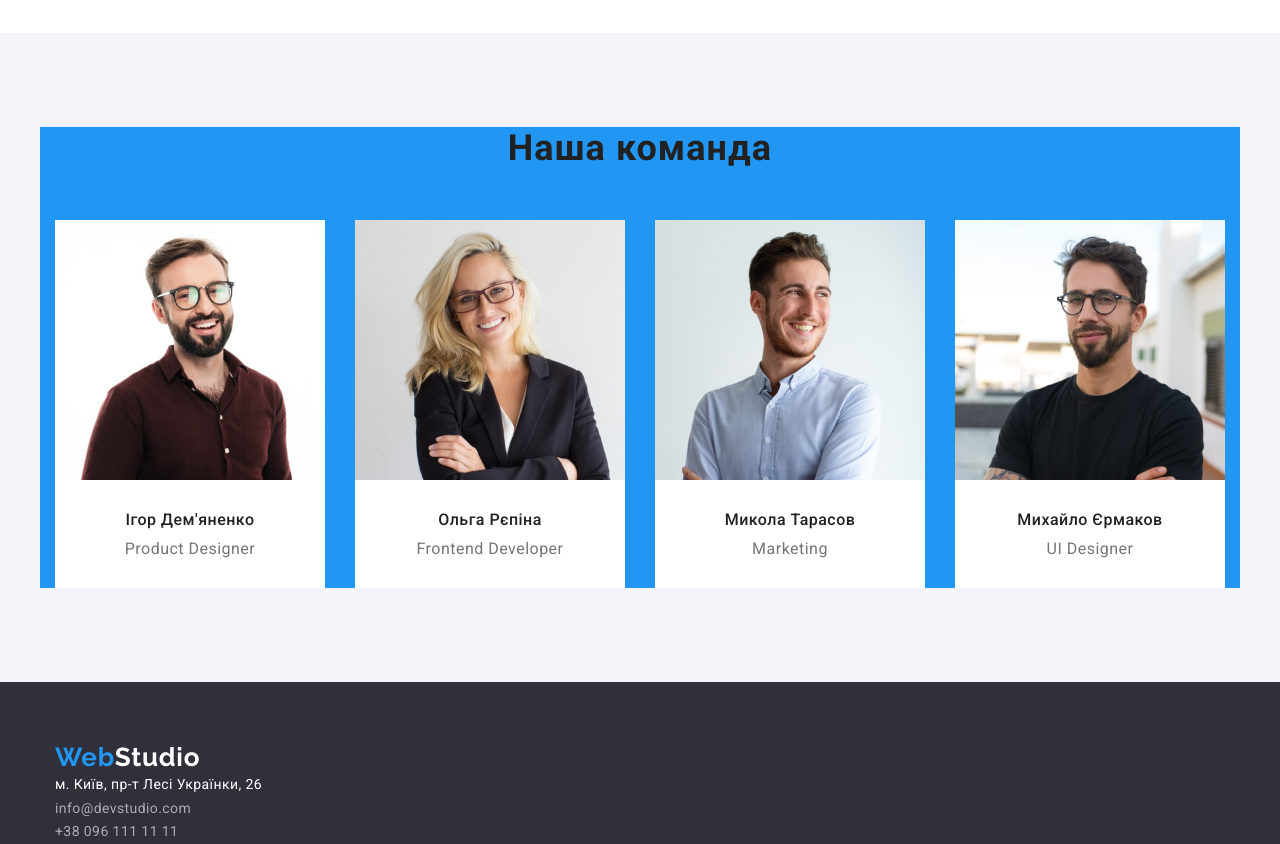
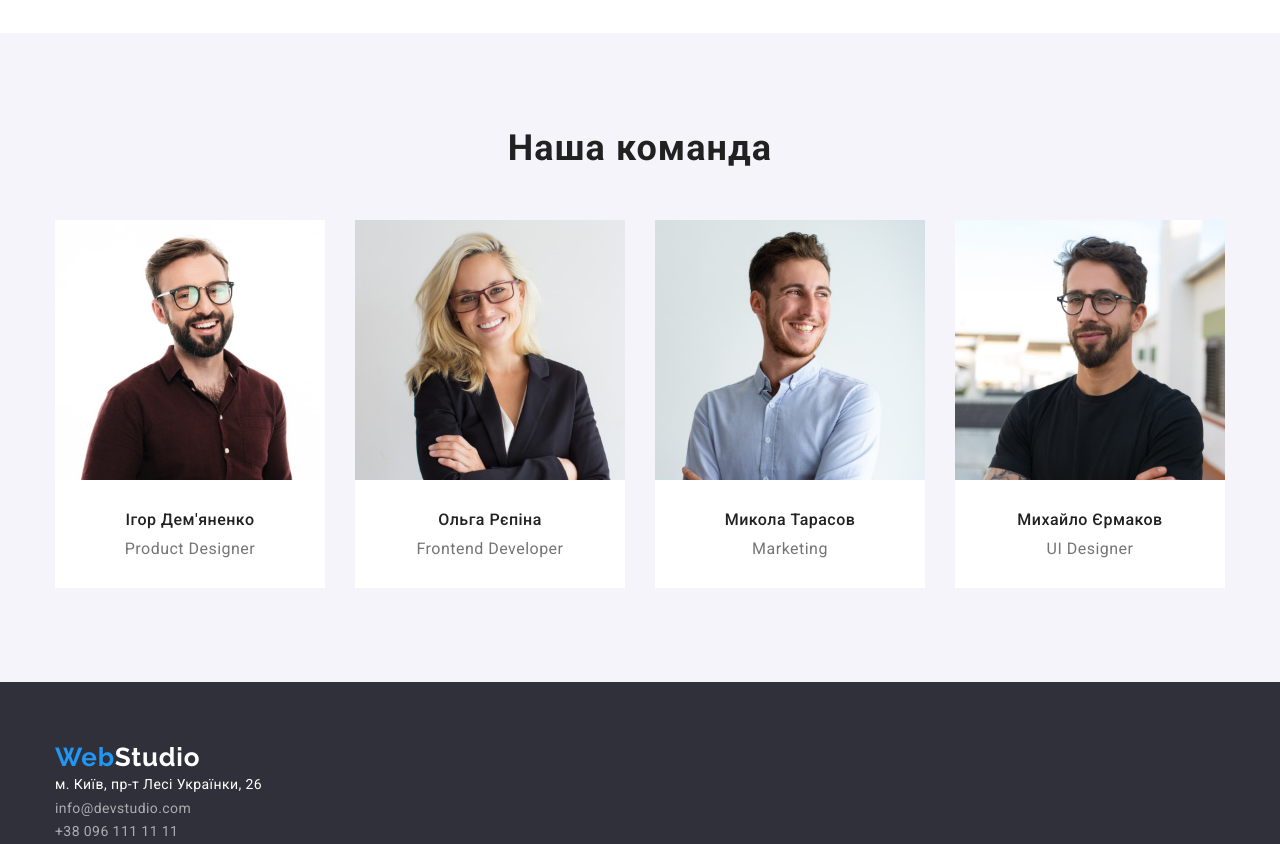
Before and after one commit to shpintal/goit-markup-hw-03, a plain HTML site: page index.html in a window 1280 px wide. Shown: the part 1480-2324 px from the top of the page. Drawn offline with nearby package versions, Linux system fonts and the light colour scheme.

Commit message:
final end

```diff
--- a/CSS/styles.css
+++ b/CSS/styles.css
@@ -232,7 +232,7 @@ margin-right: 30px;
 
 }
 .our-team{
-   background-color: #2196F3;
+
 }
 .our-team-item:not(:last-child){
 margin-right: 30px;
```
Also changed, not shown: portfolio.html (+2 -0 lines).
